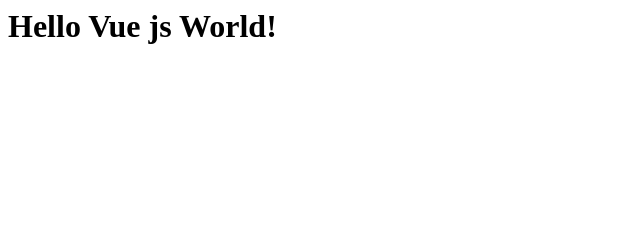
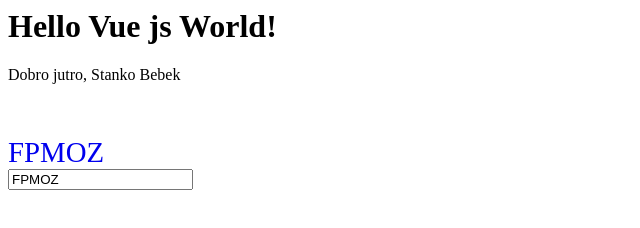
Before and after one commit to Stanko172/vue-firebase, a plain HTML site: page index.html in a window 1280 px wide. Shown: the whole page, without its empty margins (0-640 px from the left). Drawn offline with nearby package versions, Linux system fonts and the light colour scheme.

Commit message:
data binding

```diff
--- a/app.js
+++ b/app.js
@@ -1,7 +1,16 @@
 vm = new Vue({
     el: "#app",
     data: {
-        title: "Hello Vue js World!"
+        title: "Hello Vue js World!",
+        name: "Stanko Bebek",
+        url: "https://fpmoz.sum.ba/index.php?lang=hr",
+        classes: ['first', 'second'],
+        text: "FPMOZ"
+    },
+    methods: {
+        greet(vrijeme){
+            return `Dobro ${vrijeme}, ${this.name}`
+        }
     }
 })
 
--- a/index.html
+++ b/index.html
@@ -3,10 +3,24 @@
         <title>Vue-firebase</title>
     </head>
 
+    <style>
+        .first{
+            font-size: 1.8em;
+        }
+        .second{
+            text-decoration: none;
+        }
+    </style>
     <body>
 
         <div id="app">
             <h1>{{ title }}</h1>
+            <p>{{ greet("jutro") }}</p>
+
+            <br /><br />
+
+            <a v-bind:href="url" v-bind:class="classes">FPMOZ</a> <br/>
+            <input :value="text" />
         </div>
 
         <script src="https://cdn.jsdelivr.net/npm/vue/dist/vue.js"></script>
```
